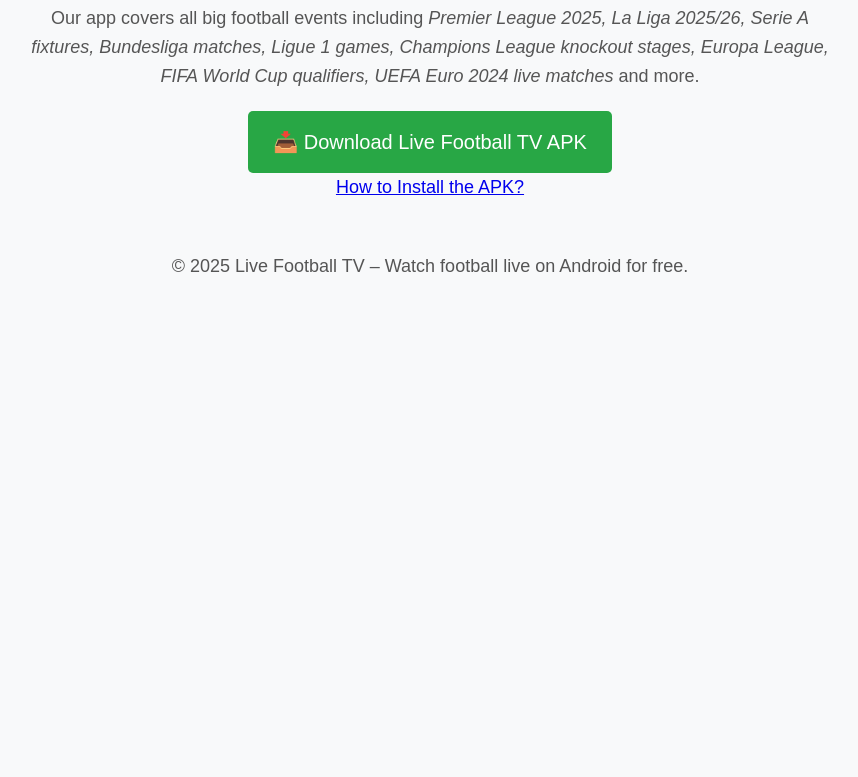
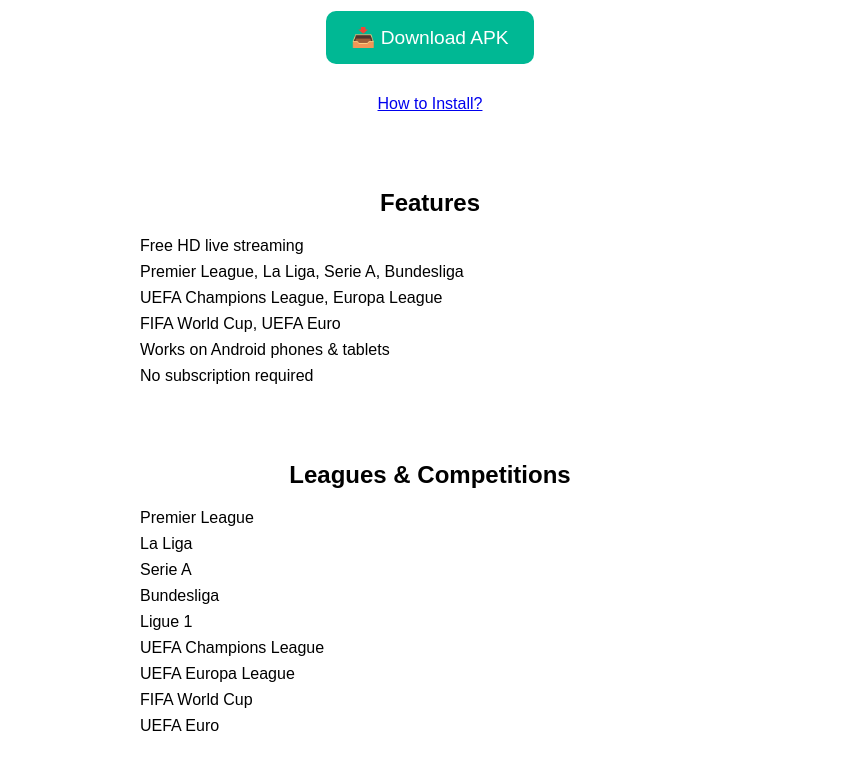
Before and after one commit to sports-tv-app/football, a plain HTML site: page index.html in a window 1280 px wide. Shown: the part 241-1018 px from the top of the page, without its empty margins (210-1068 px from the left). Before the commit the page ends 800 px from the top, so only its background shows below. Drawn offline with Linux system fonts and the light colour scheme.

Commit message:
Add files via upload

```diff
--- a/index.html
+++ b/index.html
@@ -1,68 +1,117 @@
+
 <!DOCTYPE html>
 <html lang="en">
 <head>
 <meta charset="UTF-8">
 <meta name="viewport" content="width=device-width, initial-scale=1.0">
-    <title>Live Football TV APK – Watch Premier League, La Liga, Champions League, World Cup Free</title>
-    <meta name="description" content="Download Live Football TV APK to watch Premier League, La Liga, Serie A, Bundesliga, Ligue 1, Champions League, Europa League, FIFA World Cup, UEFA Euro 2024 live on Android mobile and tablets for free.">
-    <meta name="keywords" content="live football tv, live football tv app, football tv apk, watch football free, premier league live streaming, la liga live apk, serie a live android, bundesliga apk, ligue 1 live app, champions league streaming, europa league live app, fifa world cup 2026 live, uefa euro 2024 live, free football streaming android">
+<title>Live Football TV - Free HD Streaming APK</title>
+<meta name="description" content="Download Live Football TV APK for free. Stream Premier League, La Liga, Serie A, Bundesliga, Champions League, Euro, World Cup and more on your Android phone or tablet.">
 <style>
+  :root {
+    --primary-color: #00b894;
+    --secondary-color: #0984e3;
+    --bg-light: #ffffff;
+    --text-light: #000000;
+    --bg-dark: #121212;
+    --text-dark: #ffffff;
+  }
   body {
+    margin: 0;
     font-family: Arial, sans-serif;
-            background: #f8f9fa;
     text-align: center;
-            padding: 40px;
-            line-height: 1.6;
+    background-color: var(--bg-light);
+    color: var(--text-light);
+  }
+  @media (prefers-color-scheme: dark) {
+    body {
+      background-color: var(--bg-dark);
+      color: var(--text-dark);
+    }
+    .download-btn {
+      background-color: var(--secondary-color);
+    }
+  }
+  header {
+    padding: 20px;
+  }
+  header img {
+    width: 120px;
+    height: 120px;
+    border-radius: 20px;
   }
   h1 {
-            color: #222;
-            font-size: 28px;
+    font-size: 1.8em;
+    margin: 10px 0;
   }
-        p {
-            font-size: 18px;
-            color: #555;
-            max-width: 800px;
+  .download-btn {
+    display: inline-block;
+    background-color: var(--primary-color);
+    color: white;
+    padding: 15px 25px;
+    margin: 15px 0;
+    text-decoration: none;
+    font-size: 1.2em;
+    border-radius: 10px;
+  }
+  .features, .leagues {
+    padding: 20px;
+    max-width: 600px;
     margin: auto;
   }
-        .btn {
-            display: inline-block;
-            background: #28a745;
-            color: white;
-            padding: 15px 25px;
-            font-size: 20px;
-            text-decoration: none;
-            border-radius: 5px;
-            margin-top: 20px;
+  .features ul, .leagues ul {
+    list-style: none;
+    padding: 0;
+    text-align: left;
   }
-        .btn:hover {
-            background: #218838;
+  .features li, .leagues li {
+    margin: 8px 0;
+    padding-left: 10px;
   }
   footer {
-            margin-top: 50px;
-            font-size: 14px;
-            color: #777;
+    font-size: 0.9em;
+    padding: 15px;
+    opacity: 0.8;
   }
 </style>
 </head>
 <body>
+<header>
+  <img src="icon.png" alt="Live Football TV App Icon">
+  <h1>Live Football TV</h1>
+  <p>Watch football leagues live on Android - Free HD Streaming</p>
+  <a href="live-football-tv.apk" class="download-btn">📥 Download APK</a>
+  <p><a href="instructions.html">How to Install?</a></p>
+</header>
 
-    <h1>Live Football TV – Free APK Download</h1>
-    <p>
-        Watch <strong>Premier League, La Liga, Serie A, Bundesliga, Ligue 1, UEFA Champions League, UEFA Europa League, FIFA World Cup, UEFA Euro</strong> and many more football tournaments live on your Android mobile or tablet.
-        The <strong>Live Football TV APK</strong> streams all major football matches in HD quality for free — no subscription needed.
-    </p>
-    <p>
-        Our app covers all big football events including <em>Premier League 2025, La Liga 2025/26, Serie A fixtures, Bundesliga matches, Ligue 1 games, Champions League knockout stages, Europa League, FIFA World Cup qualifiers, UEFA Euro 2024 live matches</em> and more.
-    </p>
+<section class="features">
+  <h2>Features</h2>
+  <ul>
+    <li>Free HD live streaming</li>
+    <li>Premier League, La Liga, Serie A, Bundesliga</li>
+    <li>UEFA Champions League, Europa League</li>
+    <li>FIFA World Cup, UEFA Euro</li>
+    <li>Works on Android phones & tablets</li>
+    <li>No subscription required</li>
+  </ul>
+</section>
 
-    <!-- Download button -->
-    <a href="live-football-tv.apk" class="btn" download>📥 Download Live Football TV APK</a>
-
-    <p><a href="instructions.html">How to Install the APK?</a></p>
+<section class="leagues">
+  <h2>Leagues & Competitions</h2>
+  <ul>
+    <li>Premier League</li>
+    <li>La Liga</li>
+    <li>Serie A</li>
+    <li>Bundesliga</li>
+    <li>Ligue 1</li>
+    <li>UEFA Champions League</li>
+    <li>UEFA Europa League</li>
+    <li>FIFA World Cup</li>
+    <li>UEFA Euro</li>
+  </ul>
+</section>
 
 <footer>
-        <p>© 2025 Live Football TV – Watch football live on Android for free.</p>
+  &copy; 2025 Live Football TV. All rights reserved.
 </footer>
-
 </body>
 </html>
```
Also changed, not shown: instructions.html (+50 -36 lines), icon.png (added). Lines whose indentation alone changed are shown as unchanged.
